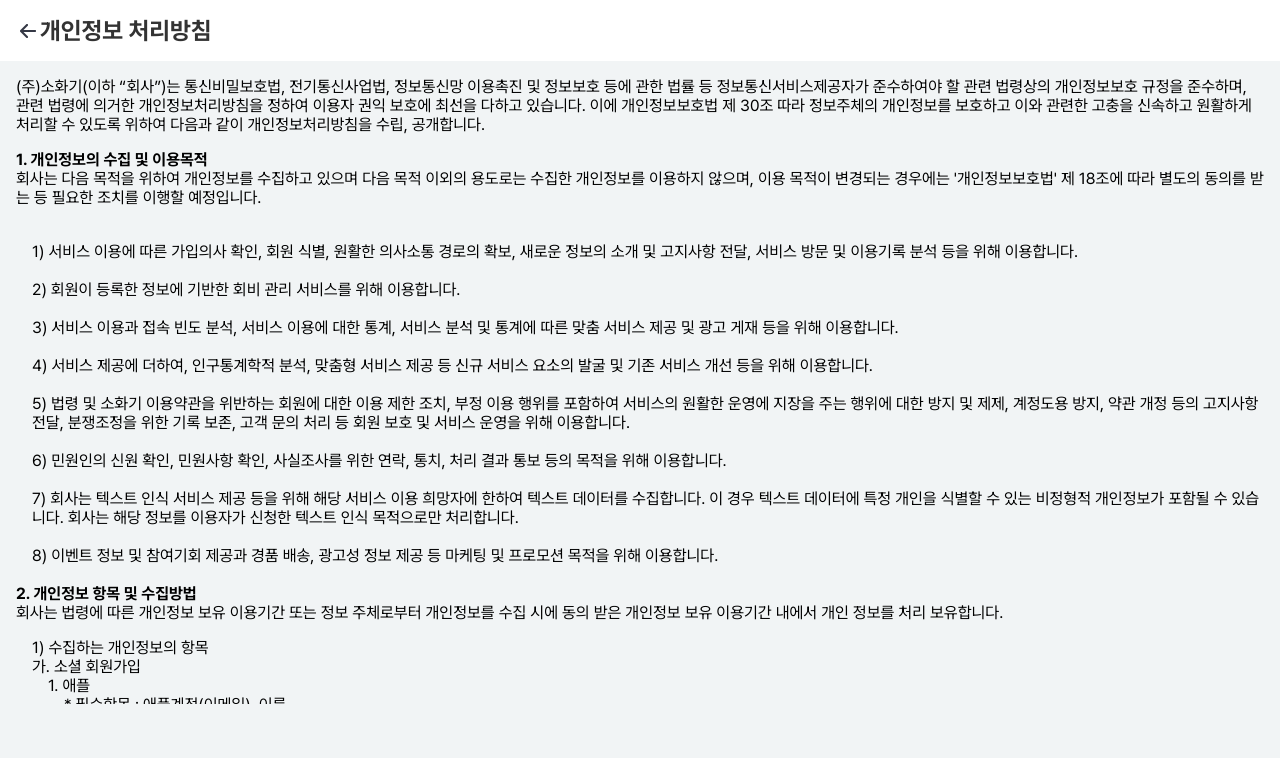
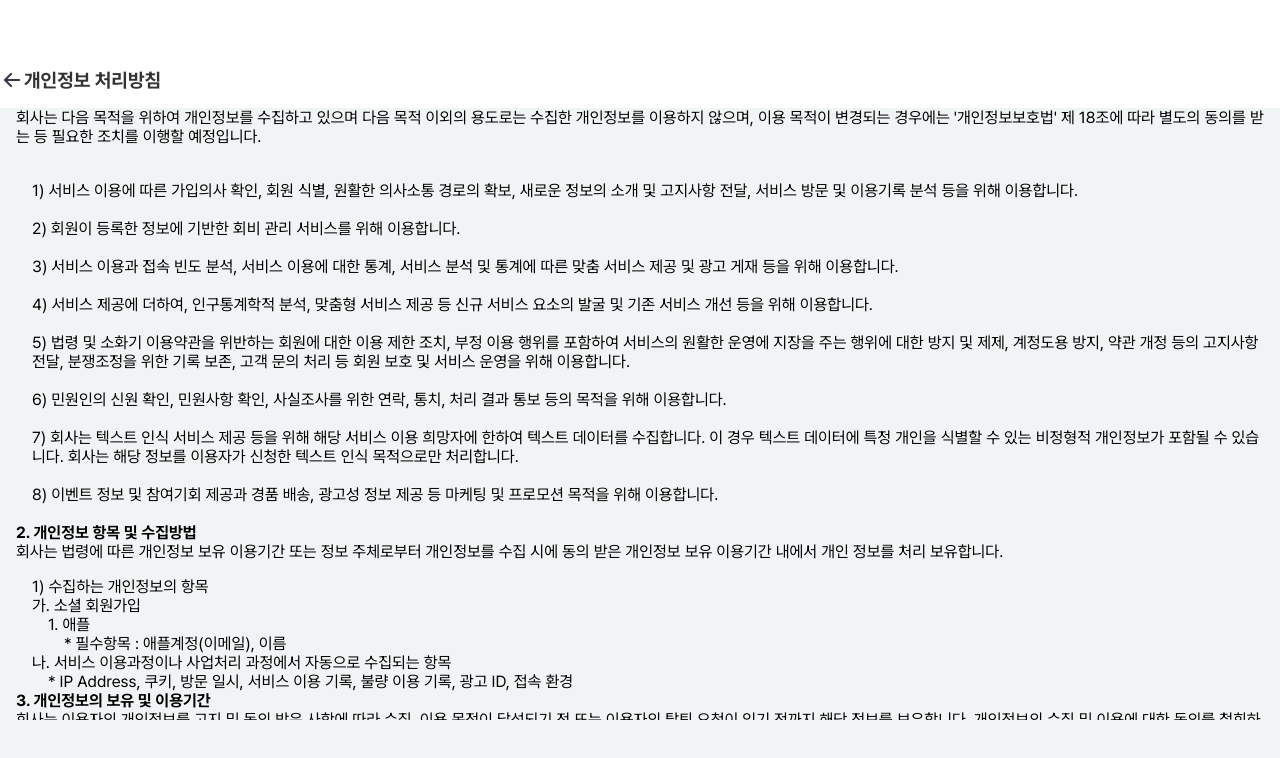
Before and after one commit to scheduler-SoHwaGi/sohawgi_Front, a React (Create React App) app: page /info/privacy in a window 1280 px wide. Shown: the top 758 px of the page. Built offline with nearby package versions, Linux system fonts and the light colour scheme; no server answers.

Commit message:
feat: 상단 노치를 고려한 디자인 수정

```diff
--- a/src/App.js
+++ b/src/App.js
@@ -30,8 +30,9 @@
 const ContentWrapper = styled.div`
   justify-content: center;
   flex: 1;
-  overflow-y: hidden;
-  margin-bottom: 6rem;
+  //overflow-y: hidden;
+  //margin-bottom: 6rem;
+  padding-bottom: 5rem;
   display: flex;
 `;
 
--- a/src/pages/TermPage/Component/HeadTitle/index.tsx
+++ b/src/pages/TermPage/Component/HeadTitle/index.tsx
@@ -12,12 +12,15 @@
   display: flex;
   justify-content: stretch;
   align-items: center;
-  padding: 1rem;
+  padding: 4.25rem 0 1rem 0;
   flex: 1;
+  position: fixed;
+  width: 100%;
 `;
 
 const StyledTitleText = styled.div`
   height: 100%;
+  font-size: 1.2rem;
 `;
 
 const LeftArrow = styled.img`
@@ -30,7 +33,7 @@
   return (
     <StyledTitle>
       <LeftArrow src={arrow} alt={'arrow '} onClick={() => navigate(-1)} />
-      <StyledTitleText>{headTitle}</StyledTitleText>
+      <StyledTitleText>{headTitle} </StyledTitleText>
     </StyledTitle>
   );
 }
```
